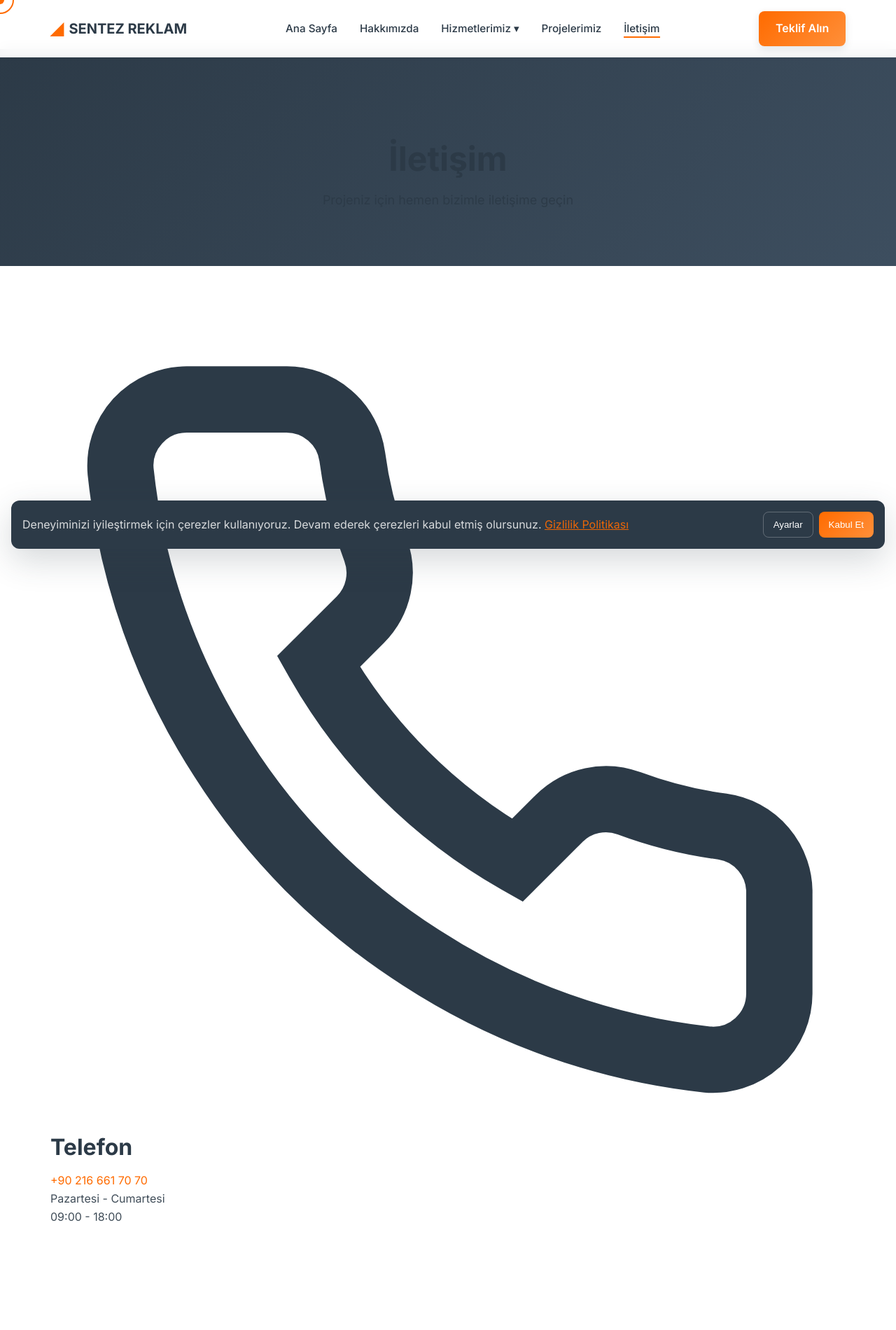
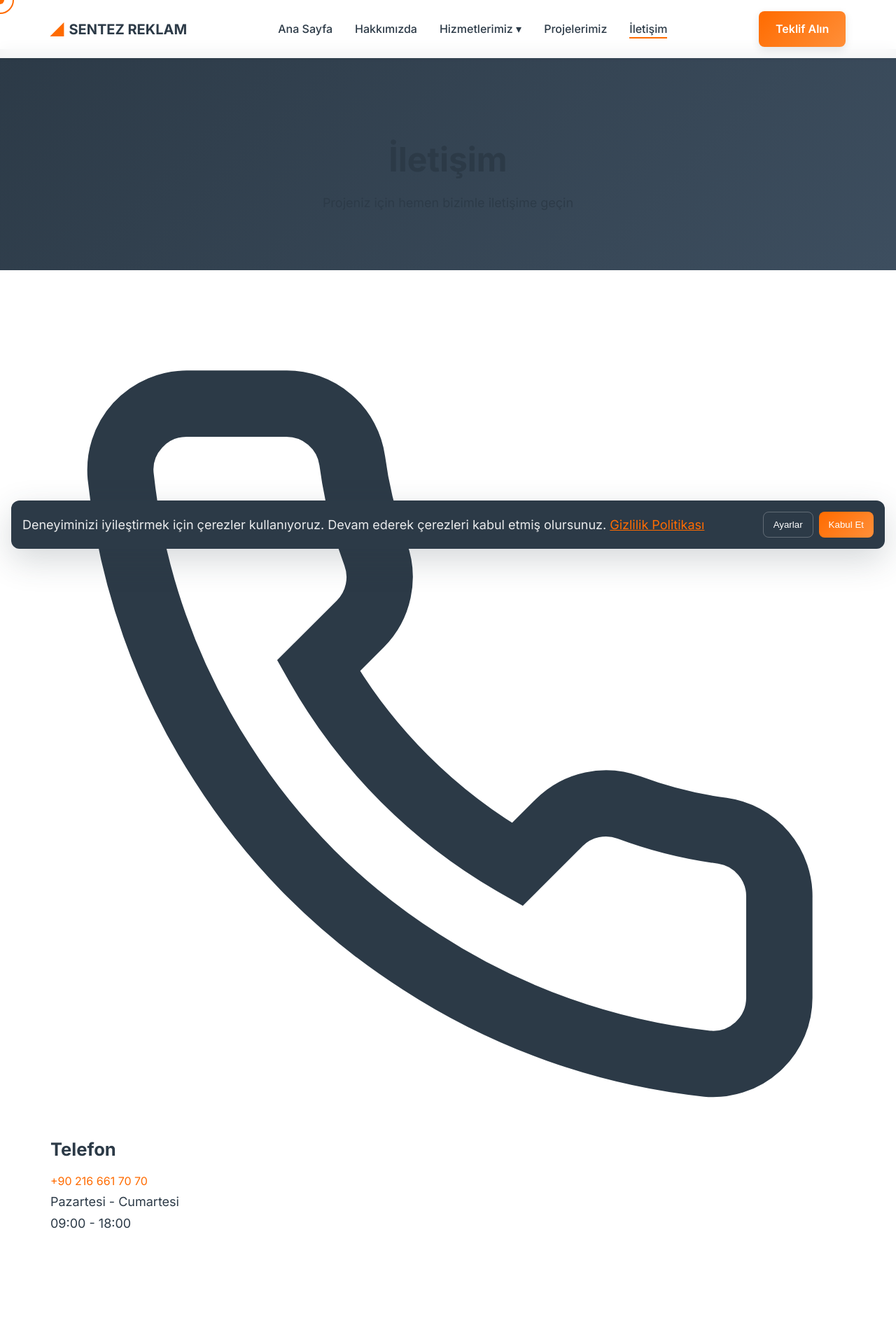
Before and after one commit to lulusya/sentez-reklam-website, a plain HTML site: page contact.html in a window 1280 px wide. Shown: the top 1900 px of the page at 70% size. Drawn offline with Linux system fonts and the light colour scheme.

Commit message:
UX/SEO: Fluid tipografi (clamp), okunabilir line-height; kart padding clamp ile standardizasyon; butonlar için WCAG 44px hedef ve tutarlı padding/hover

```diff
--- a/css/style.css
+++ b/css/style.css
@@ -27,6 +27,8 @@
     --font-weight-semibold: 600;
     --font-weight-bold: 700;
     --font-weight-extrabold: 800;
+    --font-size-base: 1rem; /* 16px */
+    --line-height-base: 1.7; /* Better readability */
 
     /* Spacing */
     --spacing-xs: 0.5rem;
@@ -34,6 +36,14 @@
     --spacing-md: 2rem;
     --spacing-lg: 4rem;
     --spacing-xl: 6rem;
+
+    /* Component sizing */
+    --card-padding: clamp(1rem, 2vw, 1.5rem);
+    --btn-padding-y: 0.75rem;
+    --btn-padding-x: 1.25rem;
+    --btn-lg-padding-y: 0.9rem;
+    --btn-lg-padding-x: 1.5rem;
+    --btn-min-size: 44px; /* WCAG 2.2 Target Size AA */
 
     /* Border Radius */
     --radius-sm: 4px;
@@ -80,7 +90,7 @@ body {
     font-weight: var(--font-weight-regular);
     color: var(--color-dark);
     background-color: var(--color-white);
-    line-height: 1.6;
+    line-height: var(--line-height-base);
     overflow-x: hidden;
     cursor: none; /* Custom cursor için */
 }
@@ -148,22 +158,24 @@ button:hover ~ .cursor-follower {
 /* === TYPOGRAPHY === */
 h1, h2, h3, h4, h5, h6 {
     font-weight: var(--font-weight-bold);
-    line-height: 1.2;
+    line-height: 1.25;
     color: var(--color-dark);
     margin-bottom: var(--spacing-sm);
 }
 
-h1 { font-size: clamp(2rem, 5vw, 3.5rem); }
-h2 { font-size: clamp(1.75rem, 4vw, 2.5rem); }
-h3 { font-size: clamp(1.5rem, 3vw, 2rem); }
-h4 { font-size: clamp(1.25rem, 2.5vw, 1.5rem); }
-h5 { font-size: 1.125rem; }
+/* Fluid, clamped type scale (web.dev + MDN best practices) */
+h1 { font-size: clamp(2.25rem, 4vw, 3.75rem); }
+h2 { font-size: clamp(1.75rem, 3vw, 2.75rem); }
+h3 { font-size: clamp(1.375rem, 2vw, 2rem); }
+h4 { font-size: clamp(1.125rem, 1.5vw, 1.5rem); }
+h5 { font-size: 1.0625rem; }
 h6 { font-size: 1rem; }
 
 p {
     margin-bottom: var(--spacing-sm);
     color: var(--color-dark);
-    opacity: 0.9;
+    font-size: clamp(1rem, 0.25vw + 0.95rem, 1.125rem);
+    line-height: 1.75; /* unitless recommended by web.dev */
 }
 
 a {
@@ -249,7 +261,7 @@ section {
 .nav-links a {
     color: var(--color-dark);
     font-weight: var(--font-weight-medium);
-    font-size: 0.95rem;
+    font-size: 1rem; /* increase for readability */
     position: relative;
 }
 
@@ -311,11 +323,12 @@ section {
 .cta-button {
     background: var(--gradient-primary);
     color: var(--color-white);
-    padding: 0.75rem 1.5rem;
+    padding: var(--btn-padding-y) calc(var(--btn-padding-x) + 0.25rem);
     border-radius: var(--radius-md);
     font-weight: var(--font-weight-semibold);
     box-shadow: var(--shadow-md);
     transition: var(--transition-base);
+    min-height: var(--btn-min-size);
 }
 
 .cta-button:hover {
@@ -441,7 +454,7 @@ section {
 }
 
 .hero-title {
-    font-size: clamp(2.5rem, 6vw, 4.5rem);
+    font-size: clamp(2.25rem, 4vw, 3.75rem);
     font-weight: var(--font-weight-extrabold);
     margin-bottom: var(--spacing-md);
     line-height: 1.1;
@@ -528,7 +541,7 @@ section {
     display: inline-flex;
     align-items: center;
     gap: 0.5rem;
-    padding: 0.875rem 1.75rem;
+    padding: var(--btn-padding-y) var(--btn-padding-x);
     border-radius: var(--radius-md);
     font-weight: var(--font-weight-semibold);
     font-size: 1rem;
@@ -537,6 +550,9 @@ section {
     cursor: pointer;
     text-decoration: none;
     transform: translateZ(0);
+    min-height: var(--btn-min-size);
+    min-width: var(--btn-min-size);
+    line-height: 1.2;
 }
 
 .btn-primary {
@@ -546,7 +562,7 @@ section {
 }
 
 .btn-primary:hover {
-    transform: translateY(-3px);
+    transform: translateY(-2px);
     box-shadow: var(--shadow-lg);
     color: var(--color-white);
 }
@@ -574,8 +590,8 @@ section {
 }
 
 .btn-large {
-    padding: 1.125rem 2.25rem;
-    font-size: 1.125rem;
+    padding: var(--btn-lg-padding-y) var(--btn-lg-padding-x);
+    font-size: 1.0625rem;
 }
 
 .btn-full {
@@ -621,7 +637,7 @@ section {
 .project-item {
     background-color: var(--color-white);
     border-radius: var(--radius-lg);
-    padding: var(--spacing-md);
+    padding: var(--card-padding);
     box-shadow: var(--shadow-sm);
     transition: var(--transition-base);
     position: relative;
```
